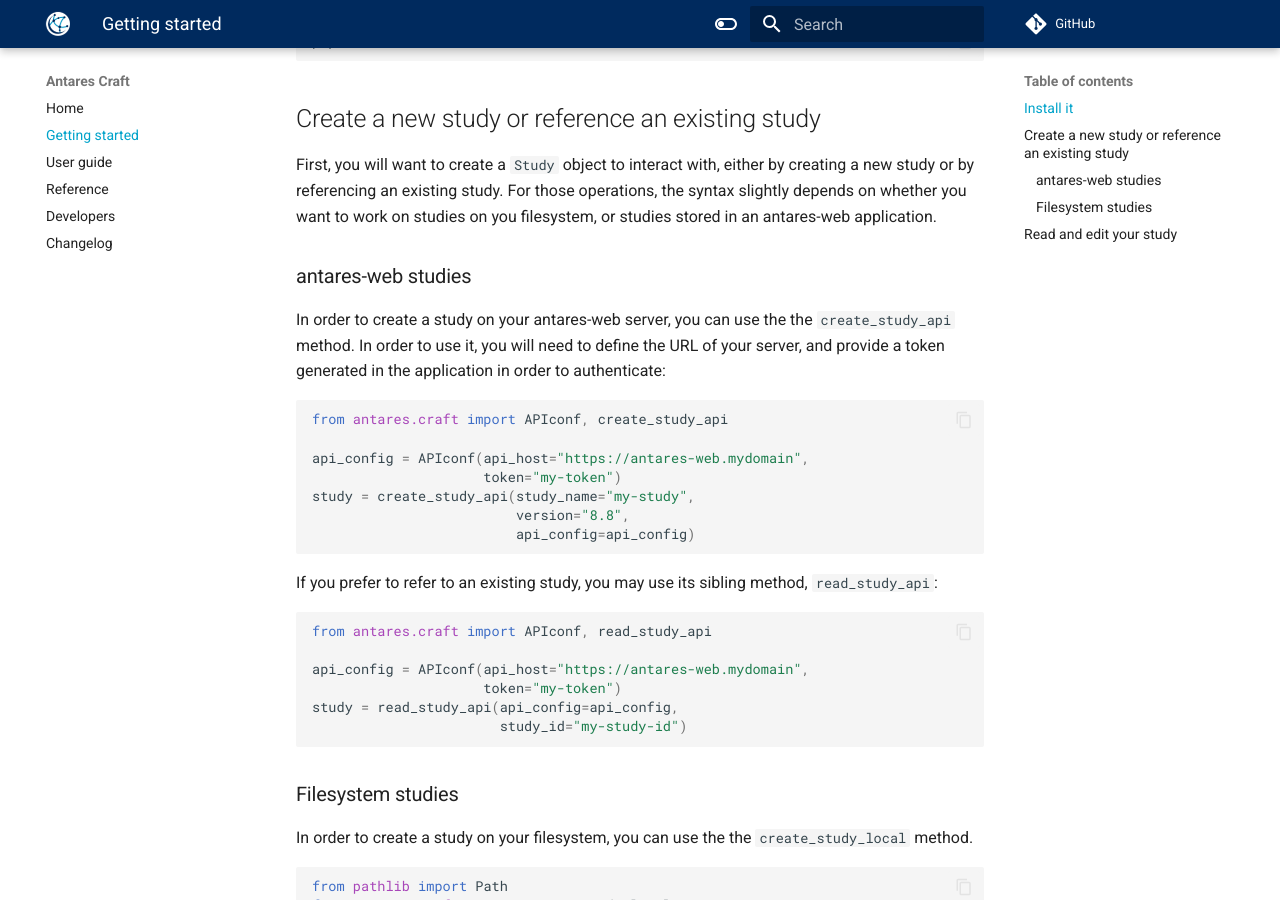
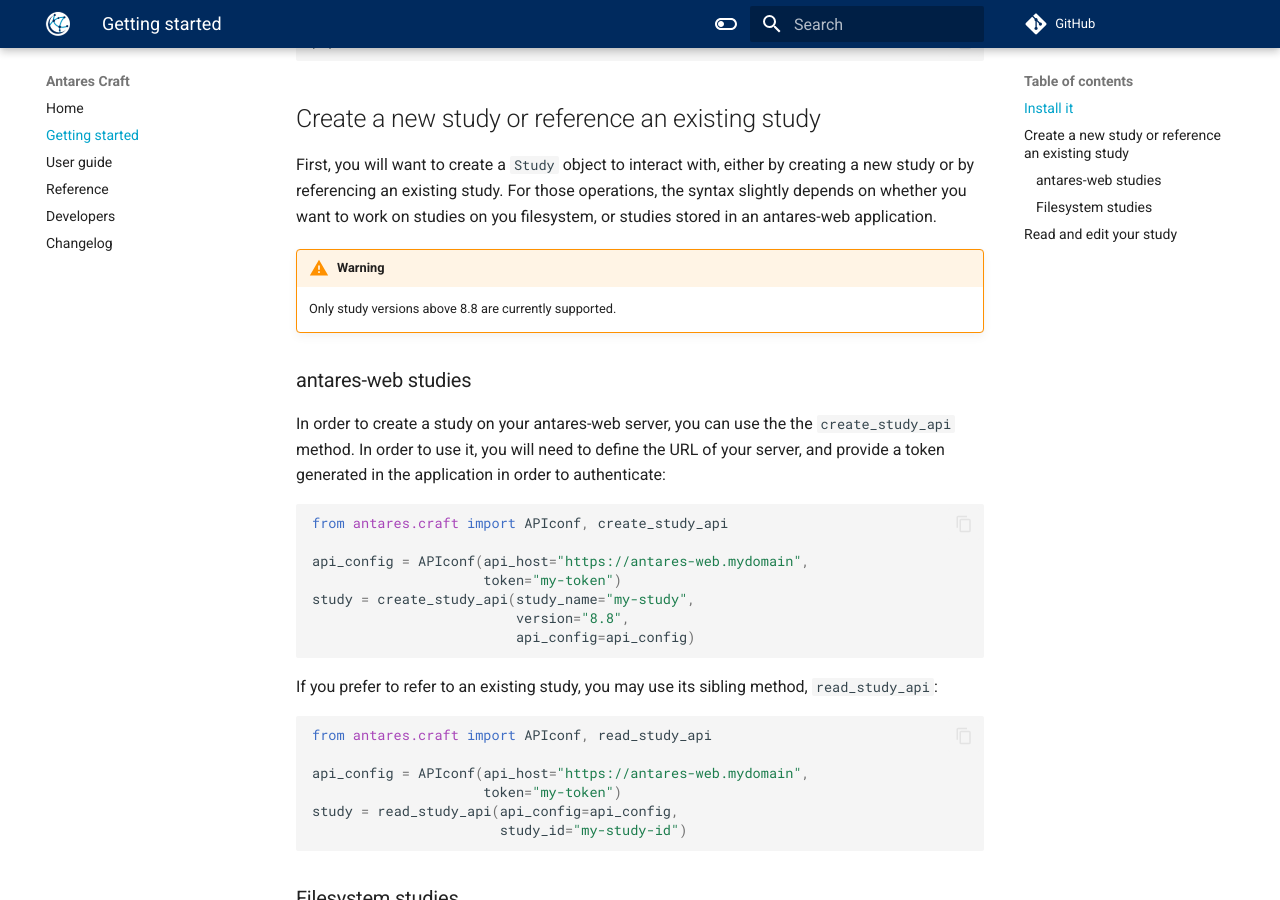
Before and after one commit to AntaresSimulatorTeam/antares_craft, an MkDocs documentation site: the page built from docs/getting-started.md, in a window 1280 px wide and 900 px high, scrolled down 342 px. Built offline with MkDocs 1.6.1 and Material for MkDocs 9.7.7, drawn with Linux system fonts in a browser that asks for light colours; comment, search, counter and statistics services are not loaded.

Commit message:
doc: add warning for unsupported versions
Signed-off-by: Sylvain Leclerc <sylvain.leclerc@rte-france.com>

```diff
--- a/docs/getting-started.md
+++ b/docs/getting-started.md
@@ -17,6 +17,10 @@
 an existing study.
 For those operations, the syntax slightly depends on whether you want to work on studies on you filesystem, or studies
 stored in an antares-web application.
+
+!!! warning
+
+    Only study versions above 8.8 are currently supported.
 
 ### antares-web studies
 
--- a/mkdocs.yml
+++ b/mkdocs.yml
@@ -45,10 +45,12 @@
   - stylesheets/extra.css
 
 markdown_extensions:
+  - admonition
   - pymdownx.highlight:
       anchor_linenums: true
       line_spans: __span
       pygments_lang_class: true
+  - pymdownx.details
   - pymdownx.inlinehilite
   - pymdownx.snippets
   - pymdownx.superfences
```
